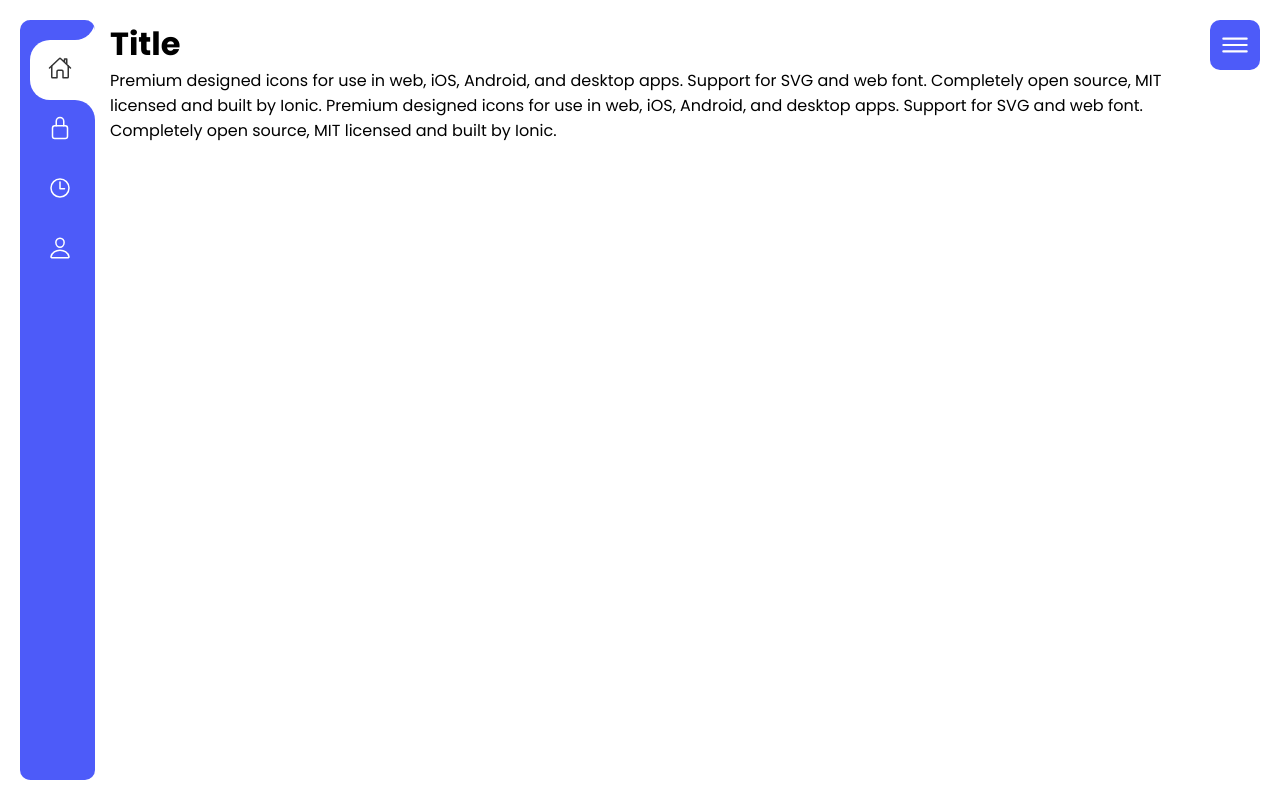
After one commit to zholdoshov/emarket, a Django app: template store/templates/sample/index.html in a window 1280 px wide. The commit adds this page. Run offline with Django 4.2, Linux system fonts and the light colour scheme; the template is opened without the code that fills it, so the values that code supplies are empty.

Commit message:
added avatar to sample website

```diff
--- /dev/null
+++ b/store/templates/sample/index.html
@@ -0,0 +1,94 @@
+<!DOCTYPE html>
+<html>
+<head>
+    <meta name="viewport" content="width=device-width, initial-scale=1.0">
+    <title>Example</title>
+    <link rel="stylesheet" type="text/css" href="style.css">
+</head>
+
+<body>
+    <div class="wrapper">
+        <div class="navigation">
+            <ul>
+                <div class="box">
+                    <div class="content">
+                        <img src="me.jpeg">
+                        <h2>Nurulla Zholdoshov<br><span>Software Engineer</span></h2>
+                    </div>
+                </div>
+                <li class="list active">
+                    <b></b>
+                    <b></b>
+                    <a href="index.html">
+                        <span class="icon"><ion-icon name="home-outline"></ion-icon></span>
+                        <span class="title">Home</span>
+                    </a>
+                </li>
+                <li class="list">
+                    <b></b>
+                    <b></b>
+                    <a href="#">
+                        <span class="icon"><ion-icon name="lock-closed-outline"></ion-icon></span>
+                        <span class="title">Admin</span>
+                    </a>
+                </li>
+                <li class="list">
+                    <b></b>
+                    <b></b>
+                    <a href="time.html">
+                        <span class="icon"><ion-icon name="time-outline"></ion-icon></span>
+                        <span class="title">Time</span>
+                    </a>
+                </li>
+                <li class="list">
+                    <b></b>
+                    <b></b>
+                    <a href="about.html">
+                        <span class="icon"><ion-icon name="person-outline"></ion-icon></span>
+                        <span class="title">About</span>
+                    </a>
+                </li>
+            </ul>
+        </div>
+
+        <div class="toggle">
+            <ion-icon name="menu-outline" class="open"></ion-icon>
+            <ion-icon name="close-outline" class="close"></ion-icon>
+        </div>
+
+        <div class="container">
+            <h1>Title</h1>
+            <p>Premium designed icons for use in web, iOS, Android, and desktop apps. Support for SVG and web font. Completely open source, MIT licensed and built by Ionic. Premium designed icons for use in web, iOS, Android, and desktop apps. Support for SVG and web font. Completely open source, MIT licensed and built by Ionic.</p>
+
+        </div>
+    </div>
+
+    <script type="module" src="https://unpkg.com/ionicons@5.5.2/dist/ionicons/ionicons.esm.js"></script>
+    <script nomodule src="https://unpkg.com/ionicons@5.5.2/dist/ionicons/ionicons.js"></script>
+
+    <script>
+
+        let menuToggle = document.querySelector('.toggle');
+        let navigation = document.querySelector('.navigation');
+        let container = document.querySelector('.container');
+        menuToggle.onclick = function(){
+            menuToggle.classList.toggle('active');
+            navigation.classList.toggle('active');
+            container.classList.toggle('active');
+        }
+
+        let list = document.querySelectorAll('.list');
+        for (let i=0; i<list.length; i++){
+            list[i].onclick = function(){
+                let j = 0;
+                while(j < list.length){
+                    list[j++].className = 'list';
+                }
+                list[i].className = 'list active';
+            }
+        }
+    </script>
+
+</body>
+
+</html>
--- a/store/style.css
+++ b/store/templates/sample/style.css
@@ -41,7 +41,7 @@ body
     left: 0;
     width: 100%;
     padding-left: 5px;
-    padding-top: 40px;
+    padding-top: 20px;
 }
 
 .navigation ul li
@@ -304,3 +304,68 @@ body
     box-shadow: 0 0 20px var(--clr), 0 0 60px var(--clr);
 
 }
+
+.navigation.active .box
+{
+    display: block;
+}
+
+.box
+{
+    display: none;
+    position: relative;
+    margin-left: 20px;
+    margin-top: 5px;
+    margin-bottom: 30px;
+    width: 250px;
+    height: 250px;
+    background: rgba(0, 0, 0, 0.5);
+    border-radius: 50%;
+    overflow: hidden;
+}
+
+.content
+{
+    position: absolute;
+    inset: 5px;
+    border: 6px solid #070a1c;
+    z-index: 3;
+    border-radius: 50%;
+    overflow: hidden;
+    display: flex;
+    justify-content: center;
+    align-items: center;
+}
+
+.content img
+{
+    position: absolute;
+    top: 0;
+    left: 0;
+    width: 100%;
+    height: 100%;
+    object-fit: cover;
+    z-index: 3;
+}
+
+.box:hover .content img
+{
+    opacity: 0;
+}
+
+.content h2
+{
+    position: relative;
+    font-size: 1em;
+    text-align: center;
+    color: #fff;
+    font-weight: 600;
+    letter-spacing: 0.05em;
+    text-transform: uppercase;
+}
+
+.content h2 span
+{
+    font-weight: 300;
+    font-size: 0.8em;
+}
```
Also changed, not shown: store/templates/sample/about.html (renamed from store/index.html, +14 -6 lines), store/templates/sample/time.html (renamed from store/time.html, +8 -2 lines), db.sqlite3, store/templates/sample/me.jpeg (added), 3 other files.
